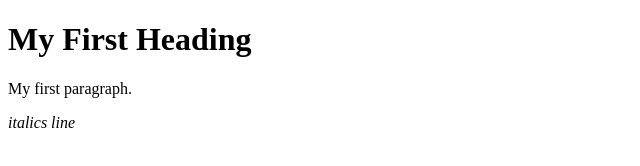
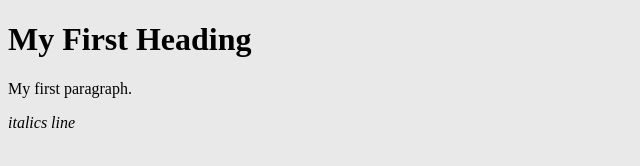
Before and after one commit to EvanVoordeckers/GitDemo, a plain HTML site: page index.html in a window 1280 px wide. Shown: the whole page, without its empty margins (0-640 px from the left). Drawn offline with Linux system fonts and the light colour scheme.

Commit message:
Updated bg color to proper hex code

```diff
--- a/index.html
+++ b/index.html
@@ -1,6 +1,6 @@
 <!DOCTYPE html>
 <html>
-  <body style="background-color:white">
+  <body style="background-color:#e9e9e9">
     <h1>My First Heading</h1>
     <p>My first paragraph.</p>
     <i>italics line</i>
```
